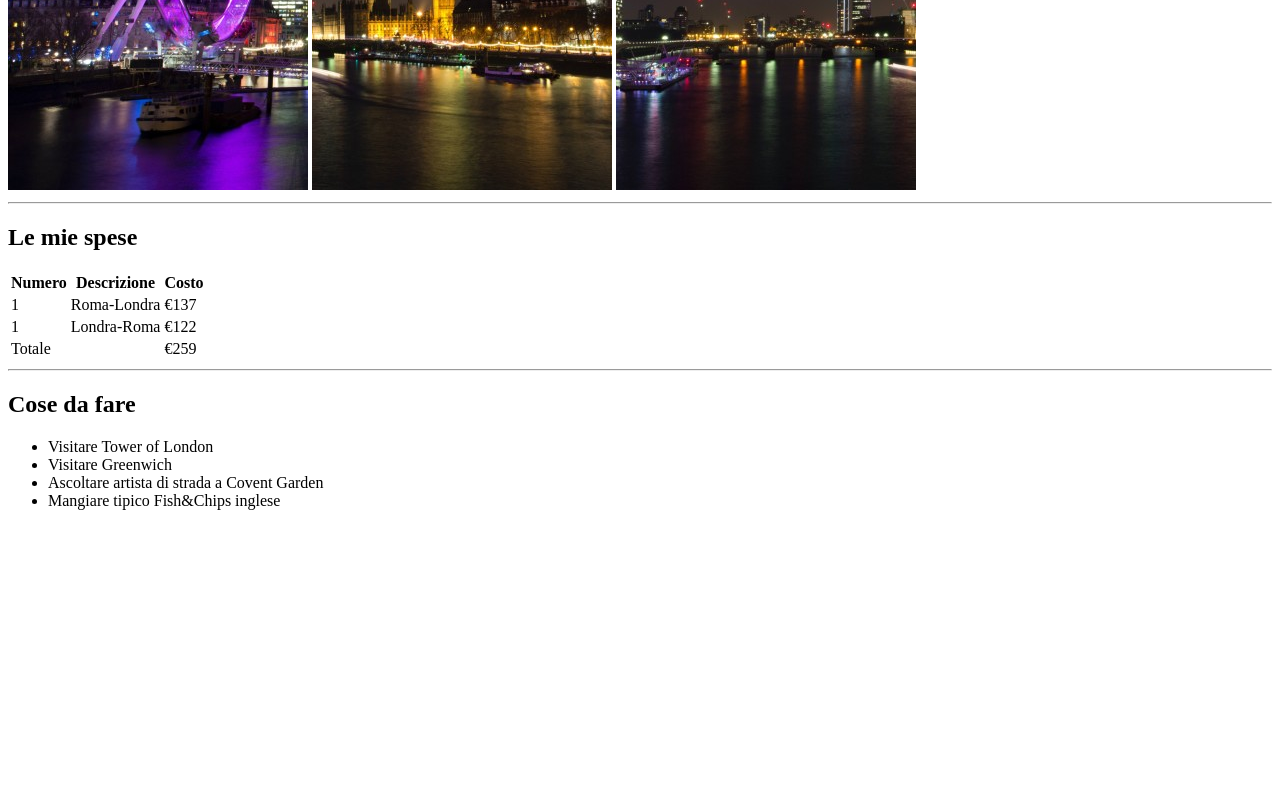
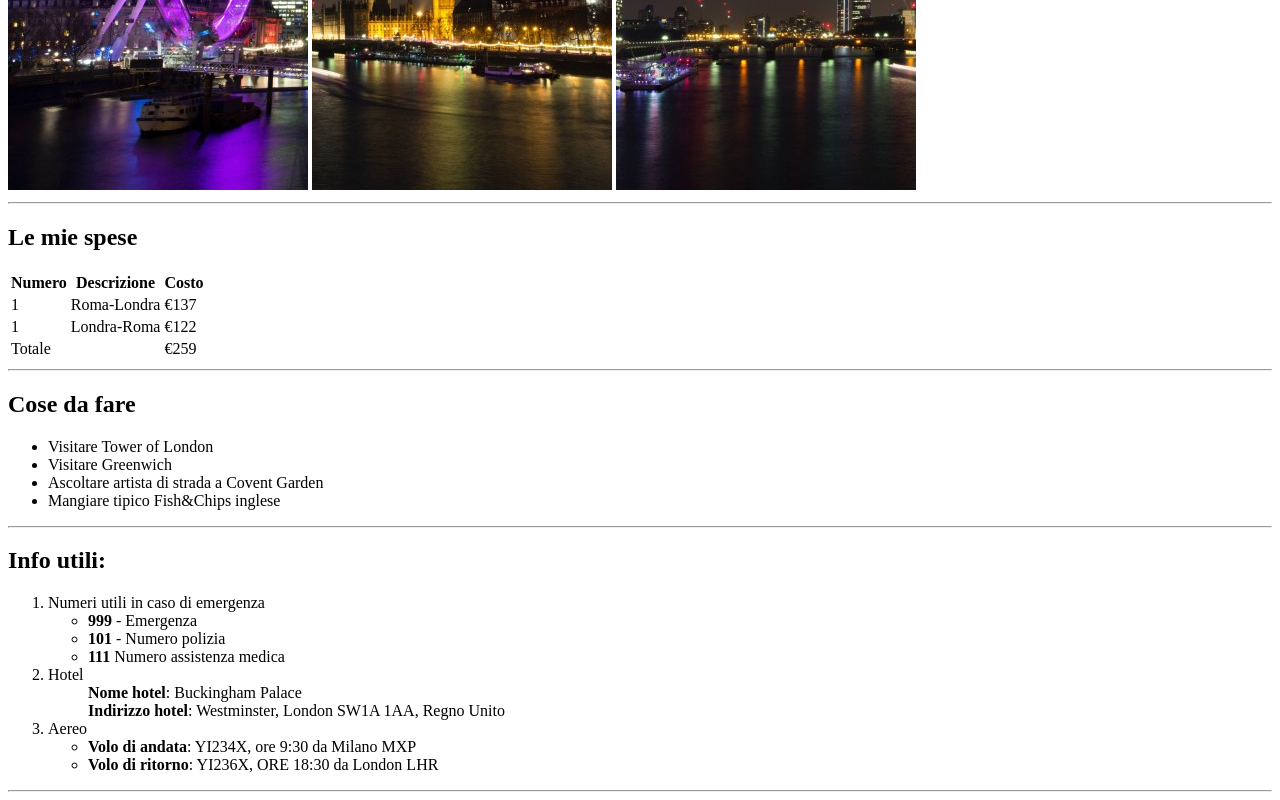
Before and after one commit to gianlucaligori/html-london-trip, a plain HTML site: page index.html in a window 1280 px wide. Shown: the part 490-1290 px from the top of the page. Before the commit the page ends 1016 px from the top, so only its background shows below. Drawn offline with Linux system fonts and the light colour scheme.

Commit message:
add useful info

```diff
--- a/index.html
+++ b/index.html
@@ -49,6 +49,25 @@
             <li>Ascoltare artista di strada a Covent Garden</li>
             <li>Mangiare tipico Fish&Chips inglese</li>
         </ul>
+        <hr>
+        <h2>Info utili:</h2>
+        <ol>
+            <li>Numeri utili in caso di emergenza</li>
+                <ul>
+                    <li><strong>999</strong> - Emergenza</li>
+                    <li><strong>101</strong> - Numero polizia</li>
+                    <li><strong>111</strong> Numero assistenza medica</li>
+                </ul>
+            <li>Hotel</li>
+                <ul><strong>Nome hotel</strong>: Buckingham Palace</ul>
+                <ul><strong>Indirizzo hotel</strong>: Westminster, London SW1A 1AA, Regno Unito</ul>
+            <li>Aereo</li>
+                <ul>
+                    <li><strong>Volo di andata</strong>: YI234X, ore 9:30 da Milano MXP</li>
+                    <li><strong>Volo di ritorno</strong>: YI236X, ORE 18:30 da London LHR</li>
+                </ul>
+        </ol>
+        <hr>
     </main>
 
 </body>
```
